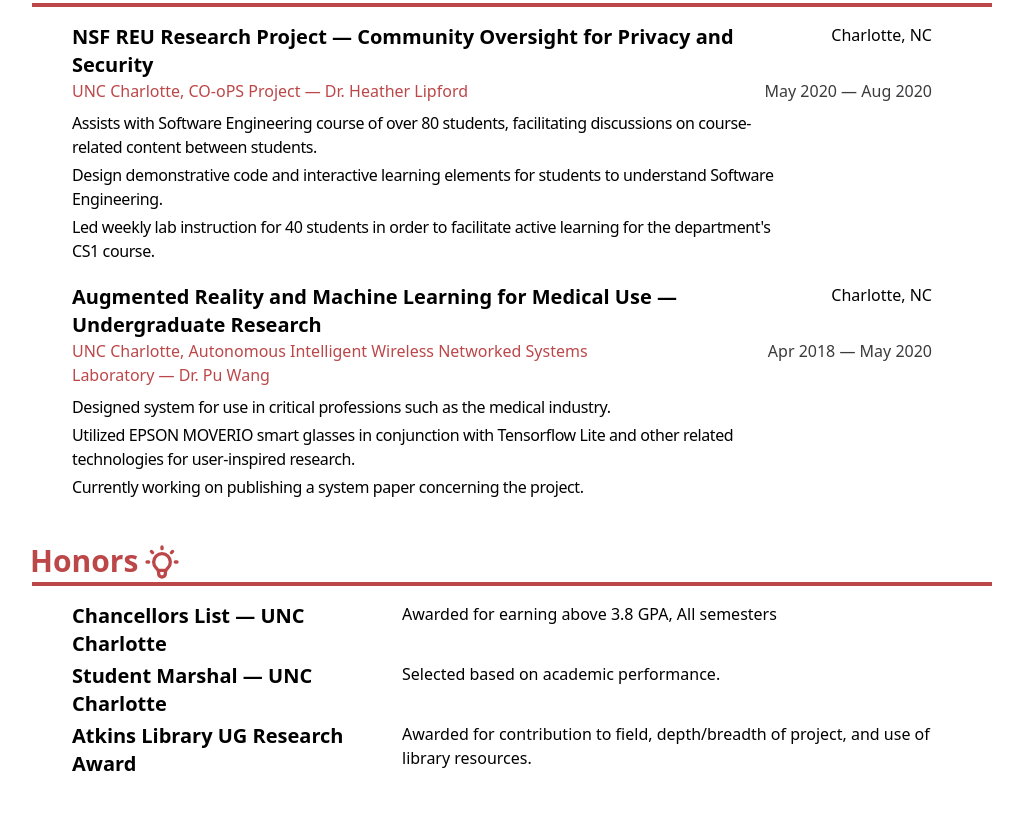
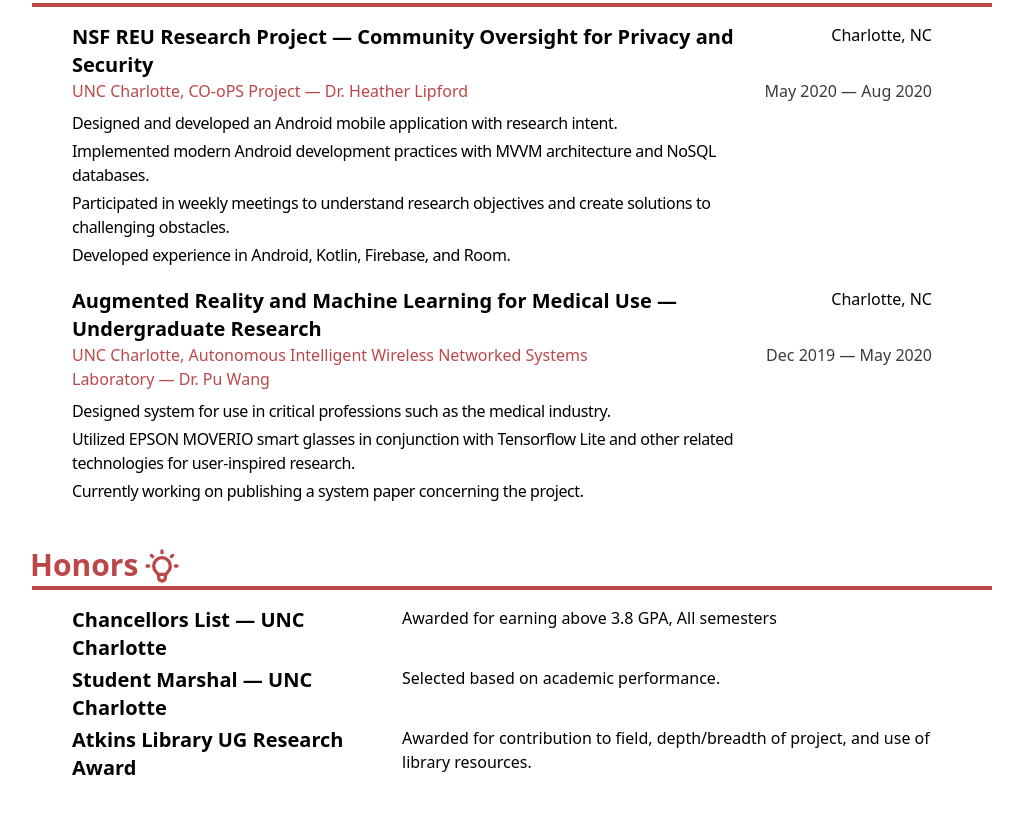
Before and after one commit to nicholasosaka/nosaka.xyz, a Next.js app: page /resume in a window 1280 px wide. Shown: the part 1452-2266 px from the top of the page, without its empty margins (128-1151 px from the left). Built offline with nearby package versions, Linux system fonts and the light colour scheme; what @tailwindcss/typography would draw is missing.

Commit message:
Fix content errors

```diff
--- a/pages/resume.js
+++ b/pages/resume.js
@@ -94,16 +94,17 @@
                         location="Charlotte, NC"
                         date="May 2020 — Aug 2020"
                         info={[
-                            "Assists with Software Engineering course of over 80 students, facilitating discussions on course-related content between students.",
-                            "Design demonstrative code and interactive learning elements for students to understand Software Engineering.",
-                            "Led weekly lab instruction for 40 students in order to facilitate active learning for the department's CS1 course.",
+                            "Designed and developed an Android mobile application with research intent.",
+                            "Implemented modern Android development practices with MVVM architecture and NoSQL databases.",
+                            "Participated in weekly meetings to understand research objectives and create solutions to challenging obstacles.",
+                            "Developed experience in Android, Kotlin, Firebase, and Room."
                         ]}
                     />
                     <Research
                         title="Augmented Reality and Machine Learning for Medical Use — Undergraduate Research"
                         employer="UNC Charlotte, Autonomous Intelligent Wireless Networked Systems Laboratory — Dr. Pu Wang"
                         location="Charlotte, NC"
-                        date="Apr 2018 — May 2020"
+                        date="Dec 2019 — May 2020"
                         info={[
                             "Designed system for use in critical professions such as the medical industry.",
                             "Utilized EPSON MOVERIO smart glasses in conjunction with Tensorflow Lite and other related technologies for user-inspired research. ",
```
